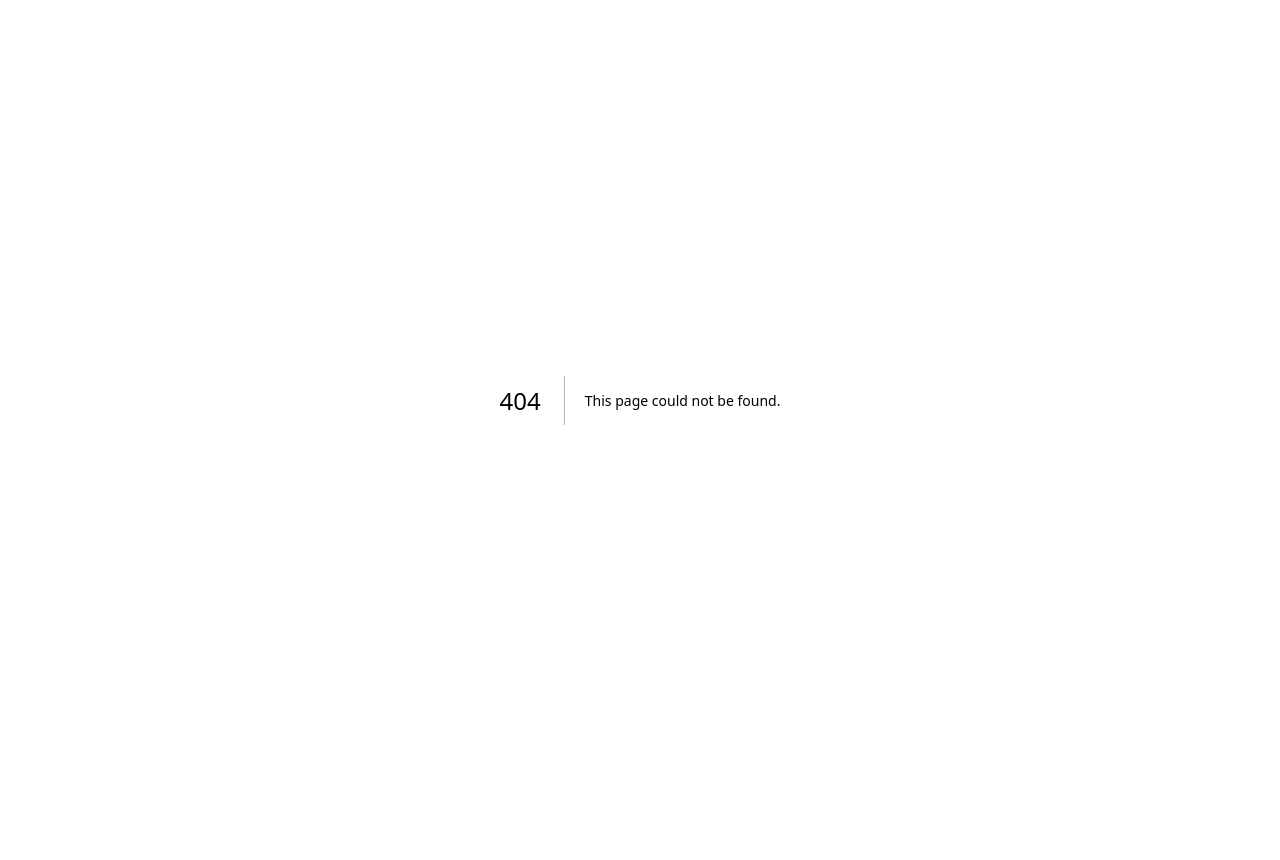
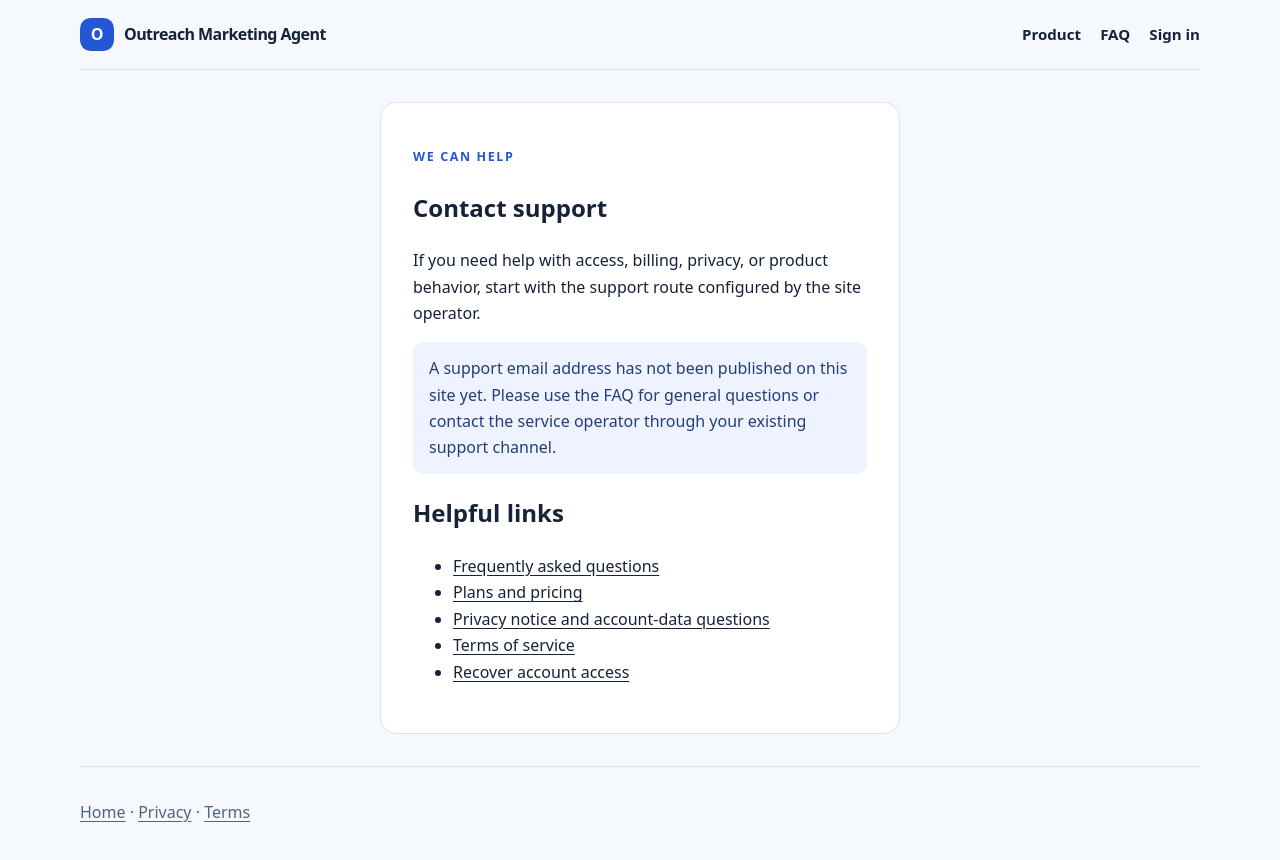
Before and after one commit to haseeb1984/Outreach-Marketing-Agent, a Next.js app in the folder frontend/: page /contact in a window 1280 px wide. Before the commit this address had no page. Shown: the top 860 px of the page. Before the commit the page ends 800 px from the top, so only its background shows below. Built offline with nearby package versions, Linux system fonts and the light colour scheme.

Commit message:
Add the missing public contact page

```diff
--- /dev/null
+++ b/frontend/app/contact/page.tsx
@@ -0,0 +1,21 @@
+import Link from "next/link";
+
+export const metadata = {
+  title: "Contact support | Outreach Marketing Agent",
+  description: "Find support options for Outreach Marketing Agent account, billing, privacy, and product questions.",
+  robots: { index: false, follow: false },
+};
+
+export default function ContactPage() {
+  const supportEmail = process.env.NEXT_PUBLIC_SUPPORT_EMAIL?.trim();
+  const validSupportEmail = supportEmail && /^[^\s@]+@[^\s@]+\.[^\s@]+$/.test(supportEmail) ? supportEmail : null;
+
+  return <>
+    <header className="wrap topbar"><Link className="brand" href="/"><span className="mark" aria-hidden="true">O</span> Outreach Marketing Agent</Link><nav className="nav" aria-label="Main navigation"><Link href="/product">Product</Link><Link href="/faq">FAQ</Link><Link href="/login">Sign in</Link></nav></header>
+    <main className="wrap"><article className="form-card" aria-labelledby="contact-title"><p className="eyebrow">We can help</p><h1 id="contact-title">Contact support</h1><p>If you need help with access, billing, privacy, or product behavior, start with the support route configured by the site operator.</p>
+      {validSupportEmail ? <p>For support, email <a href={`mailto:${validSupportEmail}`}>{validSupportEmail}</a>. Please do not send passwords, session cookies, verification links, payment-card details, or provider access tokens.</p> : <p className="notice" role="status">A support email address has not been published on this site yet. Please use the FAQ for general questions or contact the service operator through your existing support channel.</p>}
+      <h2>Helpful links</h2><ul><li><Link href="/faq">Frequently asked questions</Link></li><li><Link href="/pricing">Plans and pricing</Link></li><li><Link href="/privacy">Privacy notice and account-data questions</Link></li><li><Link href="/terms">Terms of service</Link></li><li><Link href="/forgot-password">Recover account access</Link></li></ul>
+    </article></main>
+    <footer className="wrap"><Link href="/">Home</Link> · <Link href="/privacy">Privacy</Link> · <Link href="/terms">Terms</Link></footer>
+  </>;
+}
```
